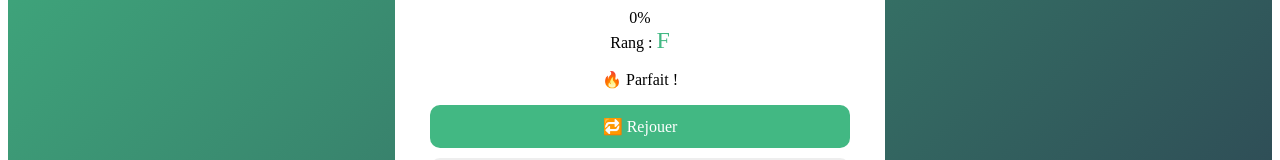
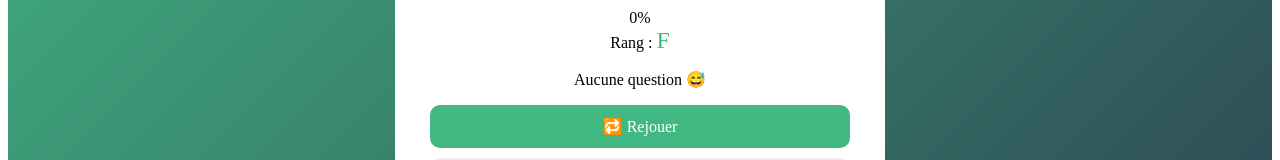
Before and after one commit to Vtom7/projet-vue.js, a Vue app: page /result in a window 1280 px wide. Shown: the part 447-607 px from the top of the page. Built offline with nearby package versions, Linux system fonts and the light colour scheme.

Commit message:
feat: amélioration des liaisons entre le frontend et le backend

```diff
--- a/src/views/Quiz.vue
+++ b/src/views/Quiz.vue
@@ -1,5 +1,5 @@
 <script setup>
-import { ref } from 'vue'
+import { ref, computed } from 'vue'
 import { useRouter } from 'vue-router'
 
 const router = useRouter()
@@ -7,29 +7,29 @@ const router = useRouter()
 const quiz = ref({})
 const questions = ref([])
 const reponses = ref([])
-
 const selectedAnswers = ref({})
 
 // --------------------
-// FETCH DIRECT
+// FETCH (sans onMounted)
 // --------------------
 fetch('http://localhost:8100/quiz/1')
   .then(res => res.json())
-  .then(data => {
-    quiz.value = data
-  })
+  .then(data => quiz.value = data)
 
 fetch('http://localhost:8100/questions')
   .then(res => res.json())
-  .then(data => {
-    questions.value = data
-  })
+  .then(data => questions.value = data)
 
 fetch('http://localhost:8100/reponses')
   .then(res => res.json())
-  .then(data => {
-    reponses.value = data
-  })
+  .then(data => reponses.value = data)
+
+// --------------------
+// QUESTIONS FILTRÉES
+// --------------------
+const filteredQuestions = computed(() =>
+  questions.value.filter(q => q.id_quiz === quiz.value.id)
+)
 
 // --------------------
 // SELECT ANSWER
@@ -44,14 +44,17 @@ function selectAnswer(questionId, reponseId) {
 function calculateScore() {
   let score = 0
 
-  questions.value.forEach(q => {
+  filteredQuestions.value.forEach(q => {
     const selected = selectedAnswers.value[q.id]
+
+    if (!selected) return
 
     const answer = reponses.value.find(
       r => r.id === selected && r.id_question === q.id
     )
 
-    if (answer && answer.is_correct) {
+    // ✅ correction ici : "correct"
+    if (answer && answer.correct) {
       score++
     }
   })
@@ -60,18 +63,15 @@ function calculateScore() {
 }
 
 // --------------------
-// VALIDATION + REDIRECT
+// VALIDATION
 // --------------------
 function validateQuiz() {
   const score = calculateScore()
-  const total = questions.value.length
+  const total = filteredQuestions.value.length
 
   router.push({
     path: '/result',
-    query: {
-      score,
-      total
-    }
+    query: { score, total }
   })
 }
 </script>
@@ -82,10 +82,9 @@ function validateQuiz() {
 
       <h1>{{ quiz.titre }}</h1>
 
-      <div v-for="question in questions" :key="question.id">
+      <div v-for="question in filteredQuestions" :key="question.id">
 
-        <div v-if="question.id_quiz === quiz.id" class="question-block">
-
+        <div class="question-block">
           <p class="question">{{ question.contenu }}</p>
 
           <div class="reponses">
@@ -99,7 +98,6 @@ function validateQuiz() {
               {{ reponse.reponse }}
             </div>
           </div>
-
         </div>
 
       </div>
--- a/src/views/Result.vue
+++ b/src/views/Result.vue
@@ -4,25 +4,33 @@ import ResultCard from '../components/ResultCard.vue'
 
 const route = useRoute()
 
+// --------------------
+// DATA
+// --------------------
 const score = Number(route.query.score) || 0
 const total = Number(route.query.total) || 0
 const percentage = total ? Math.round((score / total) * 100) : 0
 
-function getRank(score) {
-  const ranks = {
-    10: "A+",
-    9: "A",
-    8: "B+",
-    7: "B",
-    6: "C+",
-    5: "C"
-  }
-  return ranks[score] || "F"
+// --------------------
+// RANK (corrigé)
+// --------------------
+function getRank(p) {
+  if (p === 100) return "A+"
+  if (p >= 80) return "A"
+  if (p >= 70) return "B+"
+  if (p >= 60) return "B"
+  if (p >= 50) return "C+"
+  if (p >= 40) return "C"
+  return "F"
 }
 
+// --------------------
+// MESSAGE
+// --------------------
 function getMessage() {
+  if (total === 0) return "Aucune question 😅"
   if (score === total) return "🔥 Parfait !"
-  if (score >= total / 2) return "👍 Bon niveau !"
+  if (percentage >= 50) return "👍 Bon niveau !"
   return "💀 Continue à t'entraîner"
 }
 </script>
@@ -33,7 +41,7 @@ function getMessage() {
       :score="score"
       :total="total"
       :percentage="percentage"
-      :rank="getRank(score)"
+      :rank="getRank(percentage)"
       :message="getMessage()"
     />
   </div>
```
